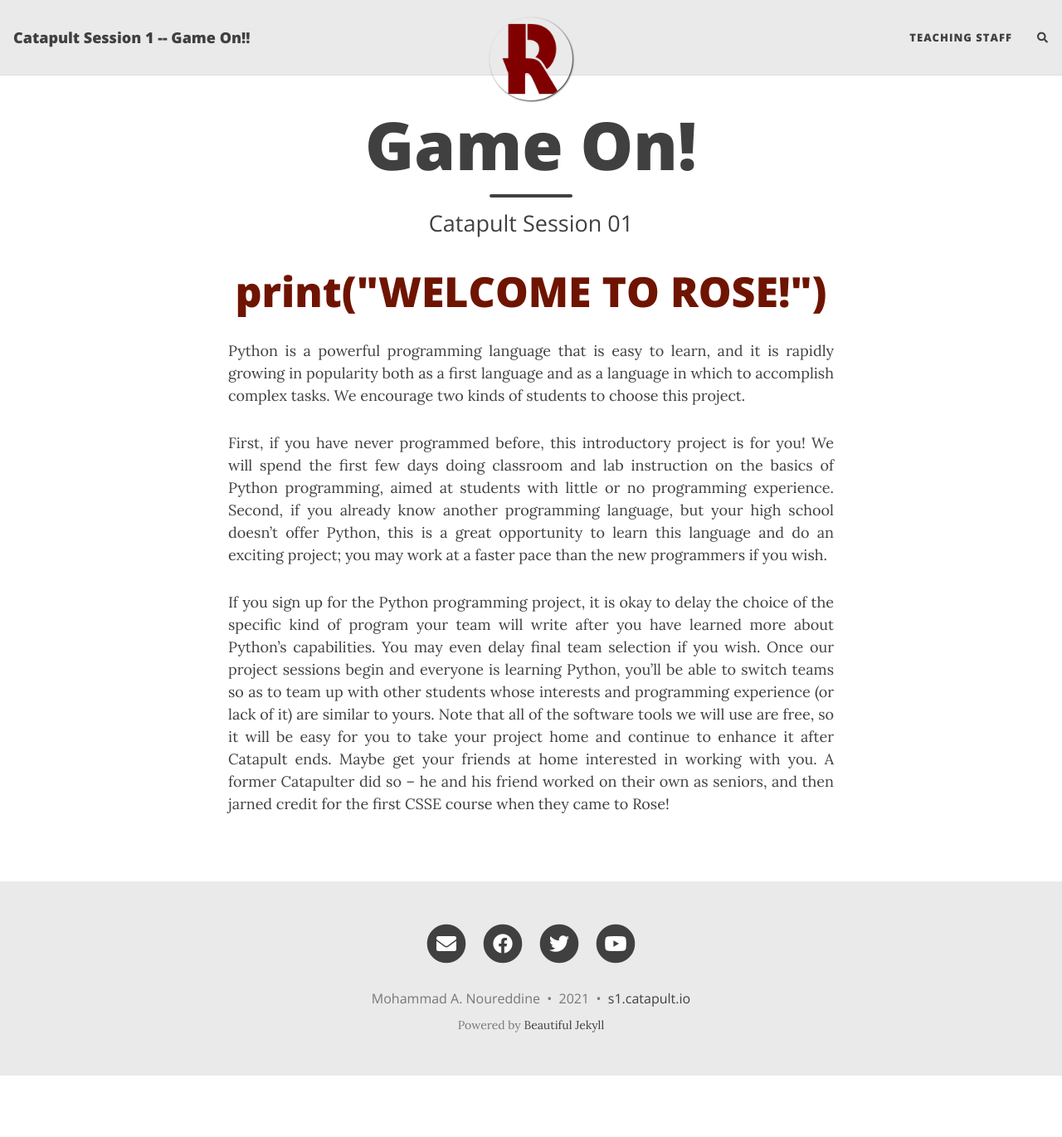
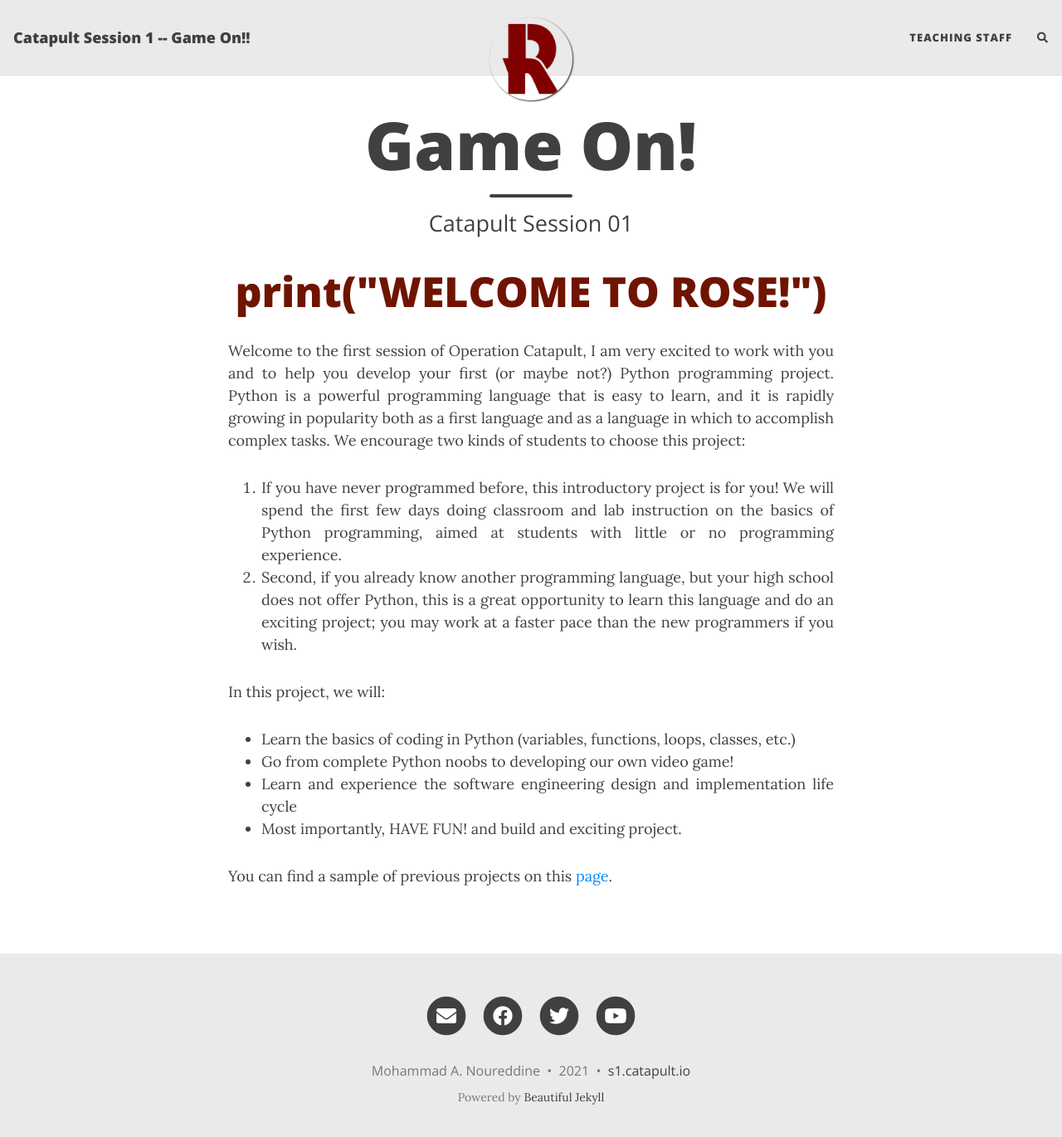
Before and after one commit to rhit-catapult/s1.catapult.io, a Jekyll site: the page built from index.md, in a window 1280 px wide and 1383 px high. Shown: the top 1370 px of the window at 83% size. Built offline with Jekyll 4.4.1, drawn with Linux system fonts in a browser that asks for light colours; nearby versions of some CDN libraries; comment, search, counter and statistics services are not loaded.

Commit message:
added sample projects

```diff
--- a/index.md
+++ b/index.md
@@ -10,19 +10,33 @@
 
 </h1>
 
-Python is a powerful programming language that is easy to learn, and it is
-rapidly growing in popularity both as a first language and as a language in
-which to accomplish complex tasks. We encourage two kinds of students to choose
-this project.
+Welcome to the first session of Operation Catapult, I am very excited to work
+with you and to help you develop your first (or maybe not?) Python programming
+project.  Python is a powerful programming language that is easy to learn, and
+it is rapidly growing in popularity both as a first language and as a language
+in which to accomplish complex tasks. We encourage two kinds of students to
+choose this project:
+1. If you have never programmed before, this introductory project is for you! We
+   will spend the first few days doing classroom and lab instruction on the
+   basics of Python programming, aimed at students with little or no programming
+   experience.
+2. Second, if you already know another programming language, but your high
+   school does not offer Python, this is a great opportunity to learn this
+   language and do an exciting project; you may work at a faster pace than the
+   new programmers if you wish.
 
-First, if you have never programmed before, this introductory
-project is for you! We will spend the first few days doing classroom and lab
-instruction on the basics of Python programming, aimed at students with little
-or no programming experience. Second, if you already know another programming
-language, but your high school doesn’t offer Python, this is a great opportunity
-to learn this language and do an exciting project; you may work at a faster pace
-than the new programmers if you wish.
+In this project, we will:
+- Learn the basics of coding in Python (variables, functions, loops, classes,
+  etc.)
+- Go from complete Python noobs to developing our own video game!
+- Learn and experience the software engineering design and implementation life
+  cycle
+- Most importantly, HAVE FUN! and build and exciting project.
 
+You can find a sample of previous projects on this
+[page]({{ site.base_url }}/pages/00_samples).
+
+<!--
 If you sign up for the Python programming project, it is okay to delay the
 choice of the  specific kind of program your team will write after you have
 learned more about Python’s capabilities. You may even delay final team
@@ -34,3 +48,4 @@
 Maybe get your friends at home interested in working with you.  A former
 Catapulter did so – he and his friend worked on their own as seniors, and then
 jarned credit for the first CSSE course when they came to Rose!
+-->
--- /dev/null
+++ b/pages/00_samples.md
@@ -0,0 +1,43 @@
+---
+layout: page
+title: Sample Projects
+---
+
+<style>
+.center {
+display: block;
+         margin-left: auto;
+         margin-right: auto;
+width: 50%;
+}
+</style>
+
+Here are a few sample projects that previous Catapult students as well as Rose
+students have developed.
+
+# Catapult 2019: Beat Fighter
+
+<img class="center" width="480" height="360" src="{{ site.baseurl }}/assets/img/beat_fighter.gif" />
+
+This is a game developed by three Catapult students in the summer of 2019 where
+a player has to punch objects that come in different directions, according to a
+song's beat. Exciting!
+
+# Catapult 2019: Catch'em pearls
+
+<img class="center" width="480" height="360" src="{{ site.baseurl }}/assets/img/pearls.gif" />
+
+This is another game designed by students in the summer 2019 catapult session.
+In this game, the player must collect as many pearls as possible while avoiding
+water bottles and floating coke bottles. Obviously, I suck at this game, but
+it's a lot of fun!
+
+
+# CSSE 120: Fall 2020-21
+
+<iframe width="560" height="315" src="https://www.youtube.com/embed/yqBxXVRnGKE" title="YouTube video player" frameborder="0" allow="accelerometer; autoplay; clipboard-write; encrypted-media; gyroscope; picture-in-picture" allowfullscreen></iframe>
+
+This is one of my favorite projects designed by two of my CSSE120 students in
+the Fall of 2020/21. The students are Richie Eaddie and Thomas Yang. They not
+only delivered a great working street fighting game, they also thought of a very
+creative and hilarious way to share their work!
```
Also changed, not shown: docs/index.html (deleted, +0 -25 lines), assets/img/beat_fighter.png (added), 3 other files.
